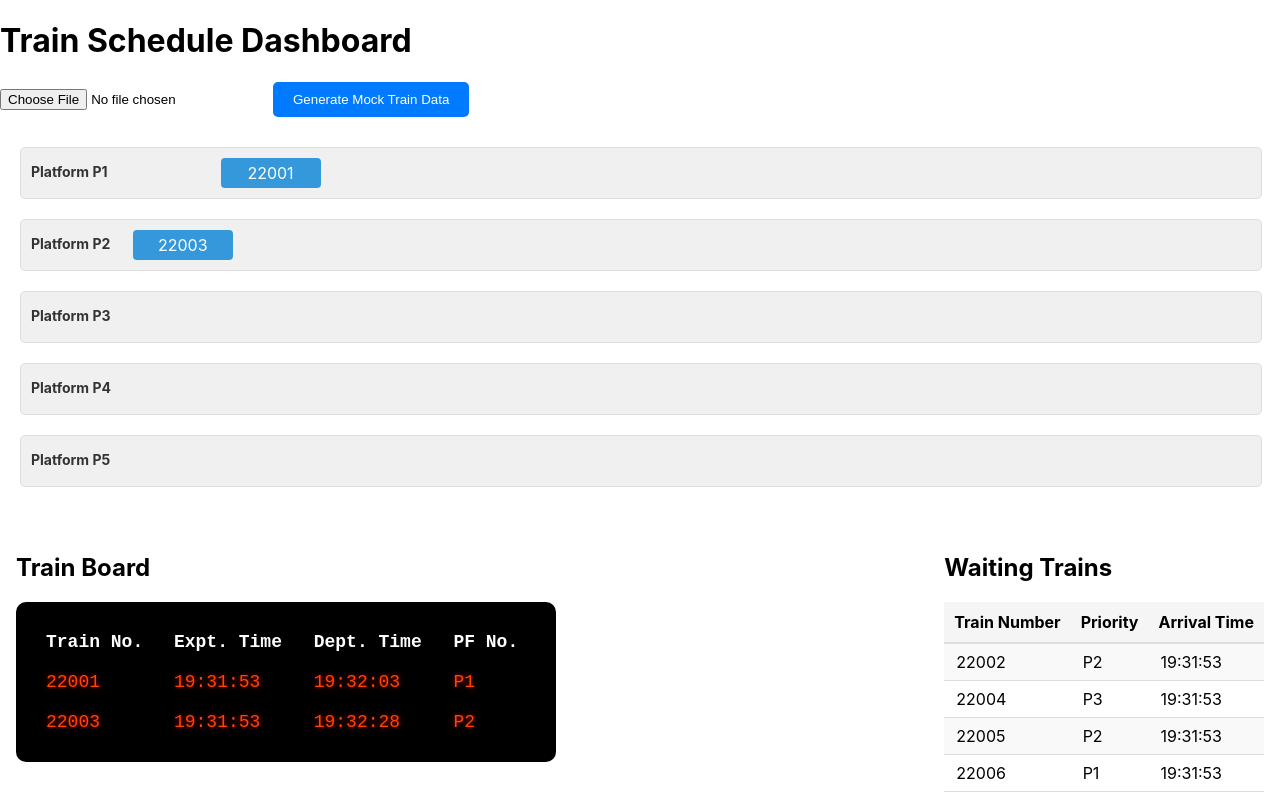
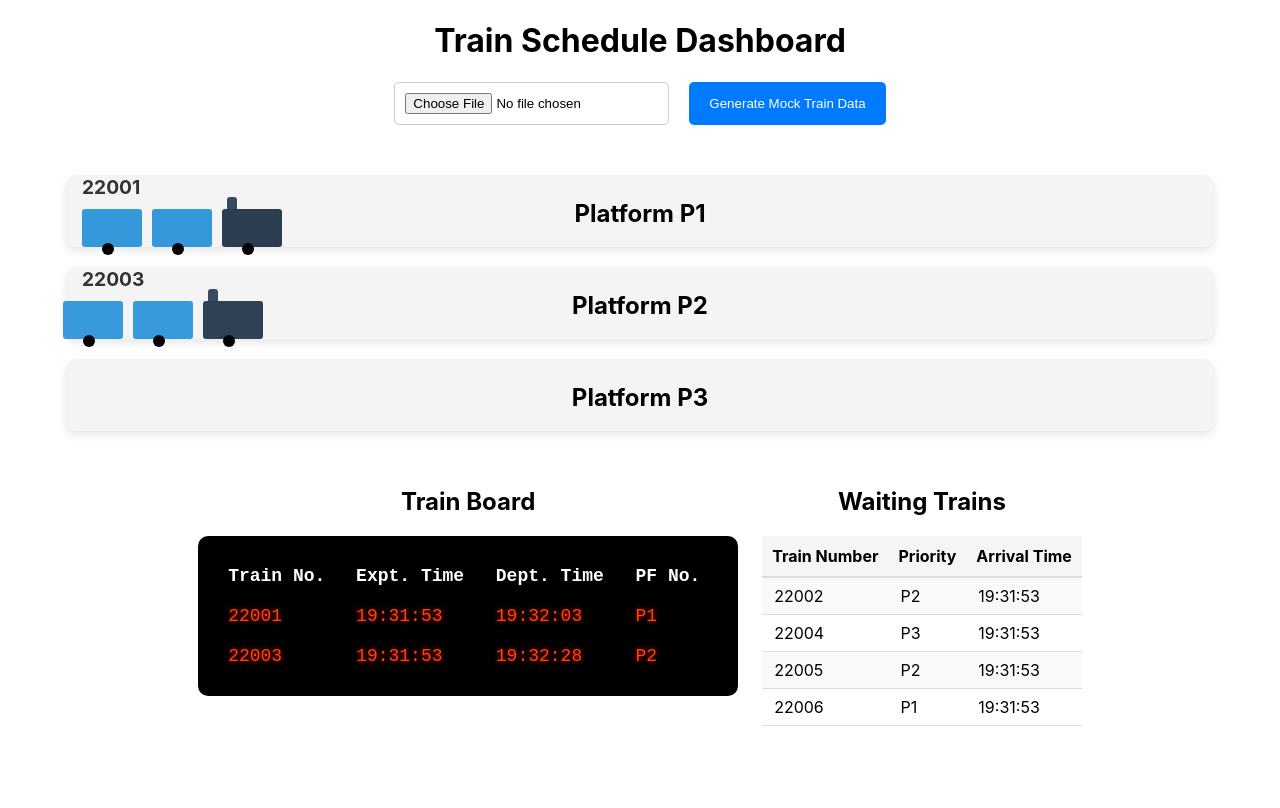
Before and after one commit to pranita24sahay/Train-Dashboard, a React (Create React App) app: page / in a window 1280 px wide. Both pictures are taken after a click on the button "Generate Mock Train Data". Built offline with nearby package versions, Linux system fonts and the light colour scheme.

Commit message:
Adding train component

```diff
--- /dev/null
+++ b/src/components/Header.tsx
@@ -0,0 +1,11 @@
+import React from 'react';
+import {StyledButton, StyledInput, HeaderActions as HeaderWrapper} from './styles';
+
+const HeaderActions = ({ handleFileUpload, handleGenerateMockData }) => (
+    <HeaderWrapper>
+        <StyledInput type="file" accept=".csv" onChange={handleFileUpload}/>
+        <StyledButton onClick={handleGenerateMockData}>Generate Mock Train Data</StyledButton>
+    </HeaderWrapper>
+);
+
+export default HeaderActions;
--- /dev/null
+++ b/src/components/Platforms.tsx
@@ -0,0 +1,40 @@
+import {
+    PlatformContainer,
+    Platform,
+    PlatformLabel,
+    TrainDetails,
+    TrainNumber,
+    TrainStatus,
+    TrainInfo
+} from "./styles";
+import Train from './Train';  // Import the Train component
+
+const Platforms = ({ INITIAL_PLATFORMS, allottedTrains }) => {
+    return (
+        <PlatformContainer>
+            {INITIAL_PLATFORMS.map((platform, index) => (
+                <Platform key={index}>
+                    <PlatformLabel>Platform {platform}</PlatformLabel>
+                    {allottedTrains
+                        .filter(train => train.platform === platform)
+                        .map(train => (
+                            <div key={train.trainNumber} style={{position:'relative',top:'-61px'}}>
+                                <TrainDetails>
+                                    <TrainNumber>{train.trainNumber}</TrainNumber>
+                                    {train?.departing && <TrainStatus>(Departing)</TrainStatus>}
+                                </TrainDetails>
+                                {/*<TrainInfo>*/}
+                                {/*    <span>Expected Time: {train.expectedTime}</span>*/}
+                                {/*    {train?.departing && <span>Departure Time: {train.departureTime}</span>}*/}
+                                {/*</TrainInfo>*/}
+                                {/* Use the Train component with animation */}
+                                <Train isArriving={!train.departing} />
+                            </div>
+                        ))}
+                </Platform>
+            ))}
+        </PlatformContainer>
+    );
+};
+
+export default Platforms;
--- a/src/components/Train.tsx
+++ b/src/components/Train.tsx
@@ -1,7 +1,6 @@
 import React from 'react';
-import styled, { keyframes } from 'styled-components';
+import styled, { keyframes, css } from 'styled-components';
 
-// Animations
 const arriveAnimation = keyframes`
   from {
     opacity: 0;
@@ -24,91 +23,79 @@ const departAnimation = keyframes`
   }
 `;
 
-// Container for each train's details
 const TrainContainer = styled.div`
-  background-color: #f9f9f9;
-  border: 1px solid #ddd;
-  border-radius: 8px;
-  padding: 15px;
-  margin-top: 10px;
-  transition: transform 0.3s ease-in-out;
-
-  &:hover {
-    transform: scale(1.02);
-    box-shadow: 0px 6px 10px rgba(0, 0, 0, 0.15);
-  }
+  display: flex;
+  gap: 10px;
+  align-items: center;
+  ${({ isArriving }) =>
+          isArriving
+                  ? css`
+                    animation: ${arriveAnimation} 1s ease-out forwards;
+                  `
+                  : css`
+                    animation: ${departAnimation} 1s ease-in forwards;
+                  `}
 `;
 
-// Row layout for the train information
-const TrainInfoRow = styled.div`
-  display: flex;
-  justify-content: space-between;
-  margin-bottom: 10px;
+const Engine = styled.div`
+  width: 60px;
+  height: 38px;
+  background-color: #2c3e50;
+  position: relative;
+  border-radius: 3px;
 `;
 
-// Information for each train
-const TrainInfoLabel = styled.span`
-  font-size: 14px;
-  font-weight: bold;
-  color: #333;
+const Chimney = styled.div`
+  width: 10px;
+  height: 12px;
+  background-color: #34495e;
+  position: absolute;
+  top: -12px;
+  left: 5px;
+  border-radius: 3px 3px 0 0;
 `;
 
-const TrainInfoValue = styled.span`
-  font-size: 14px;
-  color: #333;
+const EngineWheel = styled.div`
+  width: 12px;
+  height: 12px;
+  background-color: black;
+  border-radius: 50%;
+  position: absolute;
+  bottom: -8px;
+  left: 20px;
 `;
 
-// Button for train details
-const TrainButton = styled.button`
-  padding: 5px 12px;
-  background-color: #007bff;
-  border: none;
-  border-radius: 5px;
-  color: white;
-  font-size: 14px;
-  cursor: pointer;
-  transition: background-color 0.3s ease;
-
-  &:hover {
-    background-color: #0056b3;
-  }
+const Car = styled.div`
+  width: 60px;
+  height: 38px;
+  background-color: #3498db;
+  position: relative;
+  border-radius: 3px;
 `;
 
-// Define props for the Train component
-interface TrainProps {
-    trainNumber: string;
-    arrivalTime: string;
-    departureTime: string;
-    priority: string;
-    isArriving: boolean;
-}
+const CarWheel = styled.div`
+  width: 12px;
+  height: 12px;
+  background-color: black;
+  border-radius: 50%;
+  position: absolute;
+  bottom: -8px;
+  left: 20px;
+`;
 
-const Train = ({
-                                         trainNumber,
-                                         arrivalTime,
-                                         departureTime,
-                                         priority,
-                                         isArriving,
-                                     }:TrainProps) => {
+const Train = ({ isArriving }) => {
     return (
-        <TrainContainer>
-            <TrainInfoRow>
-                <TrainInfoLabel>Train No:</TrainInfoLabel>
-                <TrainInfoValue>{trainNumber}</TrainInfoValue>
-            </TrainInfoRow>
-            <TrainInfoRow>
-                <TrainInfoLabel>Arrives:</TrainInfoLabel>
-                <TrainInfoValue>{arrivalTime}</TrainInfoValue>
-            </TrainInfoRow>
-            <TrainInfoRow>
-                <TrainInfoLabel>Departs:</TrainInfoLabel>
-                <TrainInfoValue>{departureTime}</TrainInfoValue>
-            </TrainInfoRow>
-            <TrainInfoRow>
-                <TrainInfoLabel>Priority:</TrainInfoLabel>
-                <TrainInfoValue>{priority}</TrainInfoValue>
-            </TrainInfoRow>
-            <TrainButton>Details</TrainButton>
+        <TrainContainer isArriving={isArriving}>
+            <Car>
+                <CarWheel />
+            </Car>
+            <Car>
+                <CarWheel />
+            </Car>
+            <Engine>
+                <Chimney />
+                <EngineWheel />
+            </Engine>
         </TrainContainer>
     );
 };
--- a/src/components/TrainDashboard.tsx
+++ b/src/components/TrainDashboard.tsx
@@ -1,32 +1,15 @@
-import { useState, useEffect, useMemo, useCallback } from 'react';
-import { parseCSV } from '../utils/csvParser';
+import {useState, useEffect, useMemo, useCallback} from 'react';
+import {TOTAL_PLATFORMS} from "../constants";
+import {parseCSV} from '../utils/csvParser';
 import generateMockTrainData from '../utils/mockDataGenerator';
-import { combineDateAndTime, sortTrainsByPriority } from "../utils/utils";
+import {combineDateAndTime, sortTrainsByPriority, createArrayFromInput} from "../utils/utils";
+import Platforms from "./Platforms";
 import TrainBoard from './TrainBoard';
-import { PlatformContainer, PlatformLabel, TrainBox, Platform , StyledButton, StyledInput, HeaderActions, DashboardGrid, DepartingTrainBox } from './styles';
+import HeaderActions from './Header';
+import WaitingTrains from './WaitingTrains';
+import {DashboardGrid} from './styles';
 
-const INITIAL_PLATFORMS = ['P1', 'P2', 'P3', 'P4', 'P5'];
-
-const thStyle = {
-    padding: '10px',
-    textAlign: 'left',
-    fontWeight: 'bold',
-    borderBottom: '2px solid #ddd'
-};
-
-const tdStyle = {
-    padding: '8px 12px',
-    borderBottom: '1px solid #ddd',
-    textAlign: 'left'
-};
-
-const rowStyleEven = {
-    backgroundColor: '#f9f9f9'
-};
-
-const rowStyleOdd = {
-    backgroundColor: '#fff'
-};
+const INITIAL_PLATFORMS = createArrayFromInput(TOTAL_PLATFORMS);
 
 const TrainDashboard = () => {
     const [state, setState] = useState({
@@ -40,7 +23,7 @@ const TrainDashboard = () => {
     const { trains, platforms, allottedTrains, departingTrains, fileUploaded } = state;
 
     const updateState = (updates) => {
-        setState((prevState) => ({ ...prevState, ...updates }));
+        setState((prevState) => ({...prevState, ...updates}));
     };
 
     const handleFileUpload = useCallback((e) => {
@@ -68,11 +51,12 @@ const TrainDashboard = () => {
 
     const freePlatform = useCallback(() => {
         const now = new Date();
-
+        let freedPlatforms = [];
         const remainingAllottedTrains = allottedTrains.filter(train => {
             const departureTime = combineDateAndTime(now, train.departureTime);
             if (now >= departureTime) {
                 triggerTrainDeparture(train.trainNumber, train.platform);
+                freedPlatforms.push(train.platform);
                 return false;
             }
             return true;
@@ -121,64 +105,19 @@ const TrainDashboard = () => {
     }, [fileUploaded]);
 
     return (
-        <div>
+        <div style={{textAlign:'center'}}>
             <h1>Train Schedule Dashboard</h1>
-            <HeaderActions>
-                <StyledInput type="file" accept=".csv" onChange={handleFileUpload} />
-                <StyledButton onClick={handleGenerateMockData}>Generate Mock Train Data</StyledButton>
-            </HeaderActions>
-            <PlatformContainer>
-                {INITIAL_PLATFORMS.map((platform, index) => (
-                    <Platform key={index}>
-                        <PlatformLabel>Platform {platform}</PlatformLabel>
-                        {allottedTrains
-                            .filter(train => train.platform === platform)
-                            .map(train =>
-                                train?.departing ? (
-                                    <DepartingTrainBox key={train.trainNumber}>
-                                        {train.trainNumber} (Departing)
-                                    </DepartingTrainBox>
-                                ) : (
-                                    <TrainBox key={train.trainNumber}>
-                                        {train.trainNumber}
-                                    </TrainBox>
-                                )
-                            )
-                        }
-                    </Platform>
-                ))}
-            </PlatformContainer>
-
+            <HeaderActions
+                handleFileUpload={handleFileUpload}
+                handleGenerateMockData={handleGenerateMockData}
+            />
+            <Platforms INITIAL_PLATFORMS={INITIAL_PLATFORMS} allottedTrains={allottedTrains}/>
             <DashboardGrid>
-                <TrainBoard trains={allottedTrains} />
-                <div>
-                    <h2>Waiting Trains</h2>
-                    {getUnallocatedArrivedTrains.length > 0 ? (
-                        <table style={{ width: '100%', borderCollapse: 'collapse' }}>
-                            <thead>
-                            <tr style={{ backgroundColor: '#f5f5f5' }}>
-                                <th style={thStyle}>Train Number</th>
-                                <th style={thStyle}>Priority</th>
-                                <th style={thStyle}>Arrival Time</th>
-                            </tr>
-                            </thead>
-                            <tbody>
-                            {getUnallocatedArrivedTrains.map((train, index) => (
-                                <tr key={index} style={index % 2 === 0 ? rowStyleEven : rowStyleOdd}>
-                                    <td style={tdStyle}>{train.trainNumber}</td>
-                                    <td style={tdStyle}>{train.priority}</td>
-                                    <td style={tdStyle}>{train.arrivalTime}</td>
-                                </tr>
-                            ))}
-                            </tbody>
-                        </table>
-                    ) : (
-                        <p style={{ color: '#777', fontStyle: 'italic' }}>No waiting trains at the moment</p>
-                    )}
-                </div>
+                <TrainBoard trains={allottedTrains}/>
+                <WaitingTrains getUnallocatedArrivedTrains={getUnallocatedArrivedTrains}/>
             </DashboardGrid>
         </div>
-    );
+    )
 };
 
 export default TrainDashboard;
--- /dev/null
+++ b/src/components/WaitingTrains.tsx
@@ -0,0 +1,52 @@
+import React from 'react';
+
+const thStyle = {
+    padding: '10px',
+    textAlign: 'left',
+    fontWeight: 'bold',
+    borderBottom: '2px solid #ddd'
+};
+
+const tdStyle = {
+    padding: '8px 12px',
+    borderBottom: '1px solid #ddd',
+    textAlign: 'left'
+};
+
+const rowStyleEven = {
+    backgroundColor: '#f9f9f9'
+};
+
+const rowStyleOdd = {
+    backgroundColor: '#fff'
+};
+
+const WaitingTrains = ({ getUnallocatedArrivedTrains }) => (
+    <div>
+        <h2>Waiting Trains</h2>
+        {getUnallocatedArrivedTrains.length > 0 ? (
+            <table style={{width: '100%', borderCollapse: 'collapse'}}>
+                <thead>
+                <tr style={{backgroundColor: '#f5f5f5'}}>
+                    <th style={thStyle}>Train Number</th>
+                    <th style={thStyle}>Priority</th>
+                    <th style={thStyle}>Arrival Time</th>
+                </tr>
+                </thead>
+                <tbody>
+                {getUnallocatedArrivedTrains.map((train, index) => (
+                    <tr key={index} style={index % 2 === 0 ? rowStyleEven : rowStyleOdd}>
+                        <td style={tdStyle}>{train.trainNumber}</td>
+                        <td style={tdStyle}>{train.priority}</td>
+                        <td style={tdStyle}>{train.arrivalTime}</td>
+                    </tr>
+                ))}
+                </tbody>
+            </table>
+        ) : (
+            <p style={{color: '#777', fontStyle: 'italic'}}>No waiting trains at the moment</p>
+        )}
+    </div>
+);
+
+export default WaitingTrains;
--- a/src/components/styles.ts
+++ b/src/components/styles.ts
@@ -1,82 +1,92 @@
 import styled, { keyframes } from 'styled-components';
 
-export const HeaderActions = styled.div`
-  display: flex;
-  align-items: center;
+// Styled component for the main header
+export const Header = styled.h1`
+  text-align: center;
+  font-size: 2.5rem;
   margin-bottom: 20px;
 `;
 
+// Styled component for the header actions (file input and button)
+export const HeaderActions = styled.div`
+  display: flex;
+  justify-content: center;
+  gap: 20px;
+  margin-bottom: 30px;
+`;
+
+// Styled component for the file input
+export const StyledInput = styled.input`
+  padding: 10px;
+  border-radius: 5px;
+  border: 1px solid #ccc;
+`;
+
+// Styled component for the button
 export const StyledButton = styled.button`
-  background-color: #007bff;
+  padding: 10px 20px;
+  background-color: #007BFF;
   color: white;
-  padding: 10px 20px;
   border: none;
   border-radius: 5px;
   cursor: pointer;
-  margin-left: 10px;
-  transition: background-color 0.3s;
 
   &:hover {
     background-color: #0056b3;
   }
 `;
 
-export const StyledInput = styled.input`
-  margin-right: 10px;
+// Styled component for the container holding all platforms
+export const PlatformContainer = styled.div`
+  display: flex;
+  justify-content: space-around;
+  flex-wrap: wrap;
+  gap: 20px;
+  padding: 20px;
 `;
 
+// Styled component for each individual platform
+export const Platform = styled.div`
+  width: 90%;
+  max-height: 40px;
+  background-color: #f4f4f4;
+  border-radius: 10px;
+  box-shadow: 0 4px 8px rgba(0, 0, 0, 0.1);
+  padding: 16px;
+`;
 
-// Keyframe for train arrival animation
-export const arrive = keyframes`
+// Styled component for the platform label
+export const PlatformLabel = styled.h2`
+  font-size: 1.5rem;
+  margin-bottom: 8px;
+  margin-top: 8px;
+  text-align: center;
+  font-weight: bold;
+`;
+
+// Keyframes for arriving train animation
+const arrive = keyframes`
   0% {
-    left: -150px; /* Start position (offscreen) */
+    left: -450px; /* Off the platform */
   }
   100% {
-    left: 200px; /* Final position on the platform */
+    left: 20px; /* Final position on the platform */
   }
 `;
 
-// Keyframe for train departure animation
-export const depart = keyframes`
+// Keyframes for departing train animation
+const depart = keyframes`
   0% {
-    left: 200px; /* Start position on the platform */
+    left: 20px; /* Starting from the platform */
   }
   100% {
-    left: 150%; /* Move off-screen */
+    left: 450px; /* Moving off the platform */
   }
-`;
-
-// Styled container for platforms
-export const PlatformContainer = styled.div`
-  display: flex;
-  flex-direction: column;
-  margin: 20px;
-`;
-
-// Styled div for each platform
-export const Platform = styled.div`
-  position: relative;
-  width: 100%;
-  height: 50px;
-  margin: 10px 0;
-  background-color: #f0f0f0;
-  border: 1px solid #ddd;
-  border-radius: 5px;
-`;
-
-// Platform label (e.g., "Platform P1")
-export const PlatformLabel = styled.div`
-  position: absolute;
-  left: 10px;
-  top: 15px;
-  font-size: 14px;
-  font-weight: bold;
-  color: #333;
 `;
 
 // Train box that will be animated onto the platform
 export const TrainBox = styled.div`
-  position: absolute;
+  position: relative;
   height: 30px;
   width: 100px;
   background-color: #3498db;
@@ -85,30 +95,49 @@ export const TrainBox = styled.div`
   align-items: center;
   justify-content: center;
   border-radius: 4px;
-  top: 10px;
-  left: ${({isDeparting}) => (isDeparting ? '20px' : '-450px')}; /* Starting position */
-  animation: ${({isDeparting}) => (isDeparting ? depart : arrive)} 2s forwards;
-\` ;
+  top: -30px;
+  left: ${({ isDeparting }) => (isDeparting ? '20px' : '-450px')}; /* Initial position */
+  animation: ${({ isDeparting }) => (isDeparting ? depart : arrive)} 2s forwards;
 `;
 
+// Styled component for departing train boxes
+export const DepartingTrainBox = styled(TrainBox)`
+  background-color: #FFD700; /* Highlight departing trains */
+`;
+
+// Dashboard layout container
 export const DashboardGrid = styled.div`
   display: flex;
-  justify-content: space-between;
+  justify-content: center;
+  gap: 24px;
   padding: 16px;
 `;
 
-export const DepartingTrainBox = styled(TrainBox)`
-  background-color: red;
-  color: white;
+// Styled component for train details (name and status row)
+export const TrainDetails = styled.div`
+  display: flex;
+  justify-content: space-between;
+  font-size: 1.2rem;
   font-weight: bold;
-  animation: fadeOut 2s forwards;  // Ensure the animation lasts for 2 seconds
+  margin-bottom: 10px;
+`;
 
-  @keyframes fadeOut {
-    from {
-      opacity: 1;
-    }
-    to {
-      opacity: 0;
-    }
-  }
+// Styled component for additional train info (e.g., times)
+export const TrainInfo = styled.div`
+  display: flex;
+  justify-content: space-between;
+  margin-top: 10px;
+  font-size: 0.9rem;
+  color: #555;
 `;
+
+// Styled component for the train number
+export const TrainNumber = styled.span`
+  color: #333;
+`;
+
+// Styled component for the train status (e.g., departing)
+export const TrainStatus = styled.span`
+  color: red;
+  font-weight: bold;
+`;
--- a/src/constants.ts
+++ b/src/constants.ts
@@ -1 +1,2 @@
 export const priorityMap = { P1: 1, P2: 2, P3: 3 };
+export const TOTAL_PLATFORMS = 3;  // Example input
--- a/src/utils/csvParser.tsx
+++ b/src/utils/csvParser.tsx
@@ -4,7 +4,10 @@ export const parseCSV = (file, callback) => {
     Papa.parse(file, {
         header: true,
         complete: function (results) {
-            console.log(results.data)
+            if (results.errors.length > 0) {
+                console.error("Parsing errors:", results.errors);
+            }
+            console.log("Parsed CSV Data:", results.data); // Check the structure of the data
             callback(results.data);
         },
     });
--- a/src/utils/utils.ts
+++ b/src/utils/utils.ts
@@ -1,15 +1,5 @@
 // Utility to check if the train should leave (i.e., past its departure time)
 import {priorityMap} from "../constants";
-
-export const hasTrainLeft = (departureTime: string) => {
-    const now = new Date();
-    const [departureHour, departureMinute] = departureTime.split(':').map(Number);
-
-    const departure = new Date();
-    departure.setHours(departureHour, departureMinute);
-
-    return now > departure;
-};
 
 // Sort trains by priority (P1 > P2 > P3)
 export const sortTrainsByPriority = (trains) => {
@@ -26,10 +16,46 @@ export const sortTrainsByPriority = (trains) => {
     });
 };
 
-// Helper function to combine today's date with a time string (HH:mm:ss)
-export const combineDateAndTime = (date, timeString) => {
-    const [hours, minutes, seconds] = timeString.split(':').map(Number);
-    const newDate = new Date(date);
-    newDate.setHours(hours, minutes, seconds, 0); // Set the time on the current date
-    return newDate;
+
+export const combineDateAndTime = (date, time) => {
+    // Log inputs to debug undefined values
+
+    // Check if time is undefined or not a string
+    if (typeof time !== 'string') {
+        console.error("Invalid time provided. Time must be a string in HH:mm:ss format.", { time });
+        return null;  // Return null to indicate an invalid time
+    }
+
+    // Check if `time` is in the format "HH:mm:ss"
+    const isTimeOnly = /^\d{2}:\d{2}:\d{2}$/.test(time);
+
+    if (isTimeOnly) {
+        // Get today's date and split the time
+        const today = new Date();
+        const [hours, minutes, seconds] = time.split(':');
+
+        // Set today's date with the time values from the string
+        today.setHours(hours);
+        today.setMinutes(minutes);
+        today.setSeconds(seconds);
+
+        return today; // Return the combined Date object
+    }
+
+    // If date is a Date object, combine it with the time
+    if (date instanceof Date) {
+        const [hours, minutes, seconds] = time.split(':');
+        date.setHours(hours);
+        date.setMinutes(minutes);
+        date.setSeconds(seconds);
+        return date; // Return the updated Date object
+    }
+
+    console.error("Invalid date or time provided", { date, time });
+    return null;  // Return null in case of invalid input
 };
+
+
+export const createArrayFromInput = (total) => {
+    return Array.from({ length: total }, (_, i) => `P${i + 1}`);
+}
```
